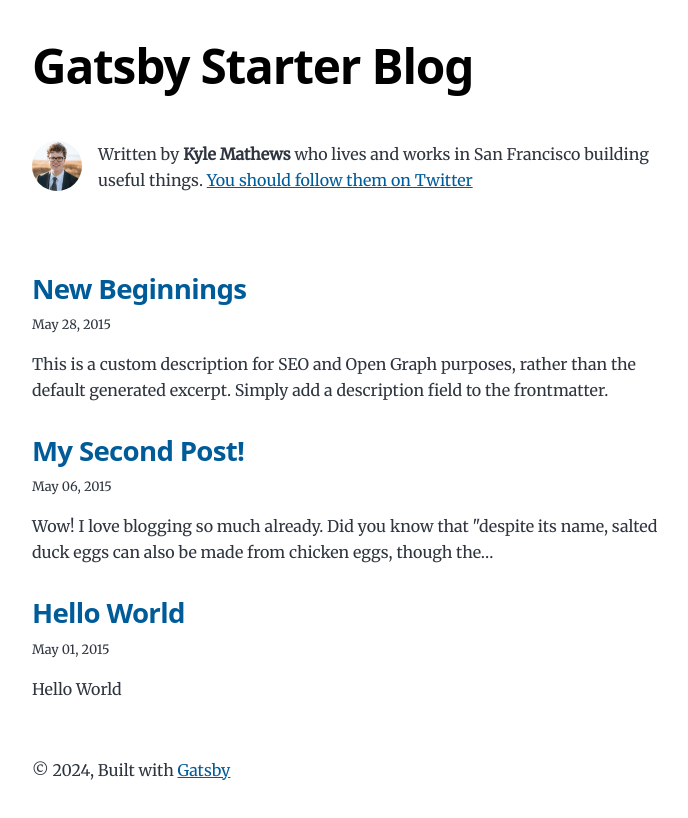
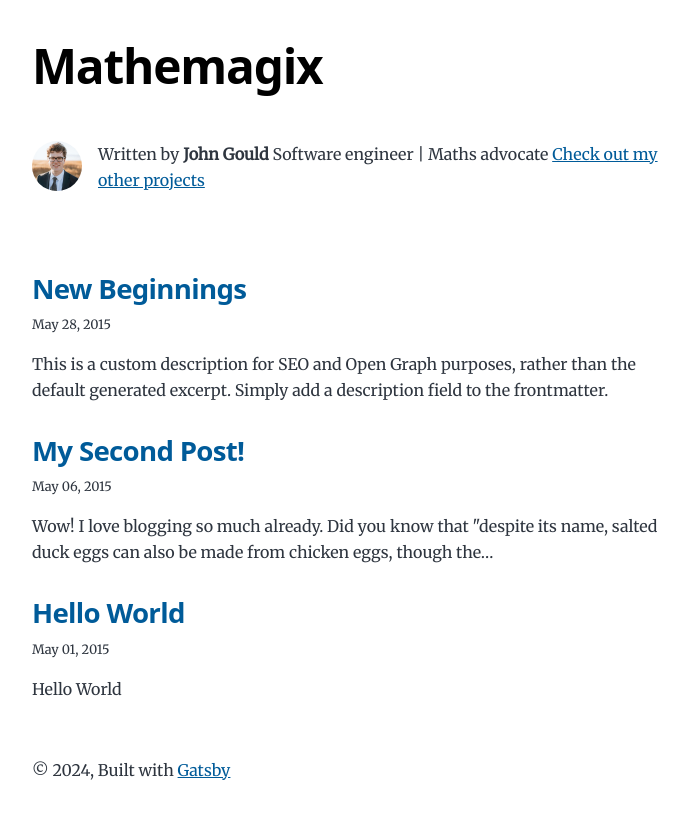
Before and after one commit to jdev9487/blog, a Gatsby site: page / in a window 1280 px wide. Shown: the whole page, without its empty margins (292-980 px from the left). Built offline with nearby package versions, Linux system fonts and the light colour scheme; Gatsby itself is replaced by a stand-in of ours.

Commit message:
twitter => github

```diff
--- a/gatsby-config.js
+++ b/gatsby-config.js
@@ -1,23 +1,16 @@
-/**
- * Configure your Gatsby site with this file.
- *
- * See: https://www.gatsbyjs.com/docs/reference/config-files/gatsby-config/
- */
-
 /**
  * @type {import('gatsby').GatsbyConfig}
  */
 module.exports = {
   siteMetadata: {
-    title: `Gatsby Starter Blog`,
+    title: `Mathemagix`,
     author: {
-      name: `Kyle Mathews`,
-      summary: `who lives and works in San Francisco building useful things.`,
+      name: `John Gould`,
+      summary: `Software engineer | Maths advocate`,
     },
-    description: `A starter blog demonstrating what Gatsby can do.`,
-    siteUrl: `https://gatsbystarterblogsource.gatsbyjs.io/`,
+    description: `A collection of useful and useless explainers.`,
     social: {
-      twitter: `kylemathews`,
+      github: `jdev9487`,
     },
   },
   plugins: [
--- a/src/components/bio.js
+++ b/src/components/bio.js
@@ -46,8 +46,8 @@
         <p>
           Written by <strong>{author.name}</strong> {author?.summary || null}
           {` `}
-          <a href={`https://twitter.com/${social?.twitter || ``}`}>
-            You should follow them on Twitter
+          <a href={`https://github.com/${social?.github || ``}`}>
+            Check out my other projects
           </a>
         </p>
       )}
```
